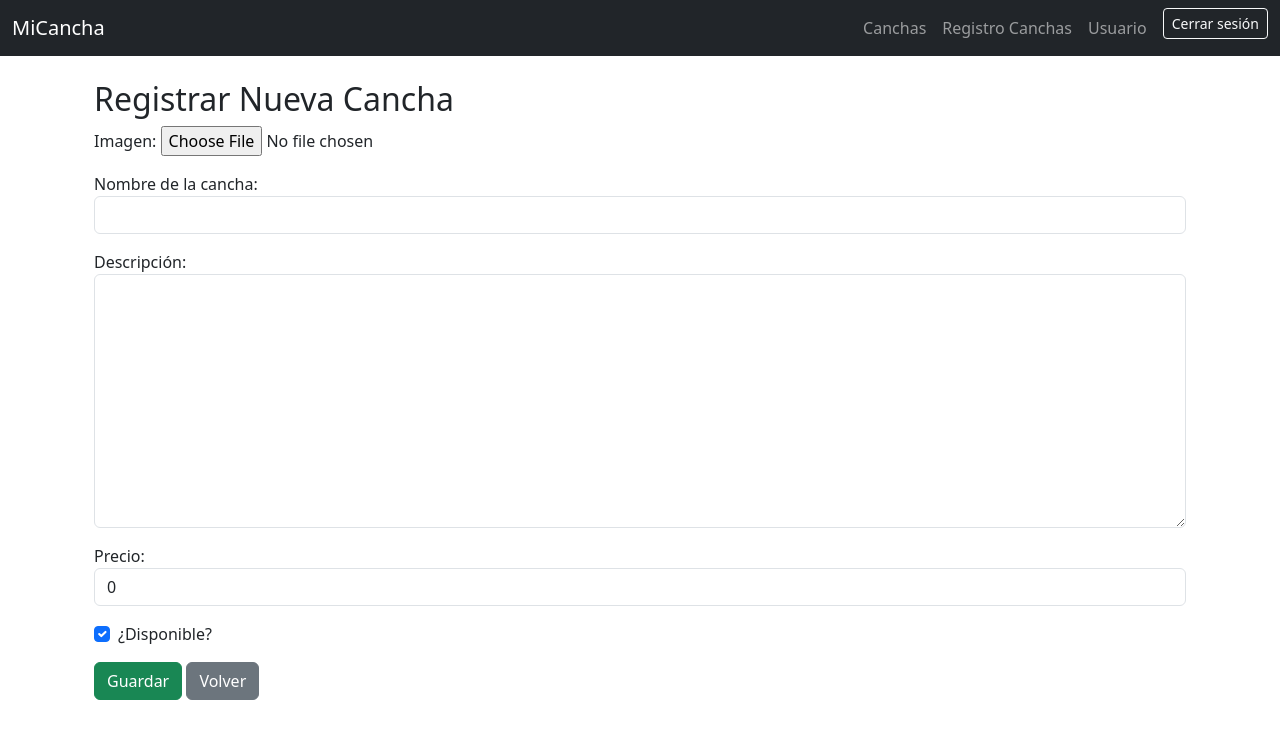
After one commit to xMaclex/micancha, a Django app: page /registro_cancha/ in a window 1280 px wide. The commit adds this page. Shown: the top 739 px of the page. Run offline with Django 5.2, Linux system fonts and the light colour scheme; some libraries are stand-ins or nearby versions.

Commit message:
Modulos funcionando

```diff
--- a/micancha/urls.py
+++ b/micancha/urls.py
@@ -16,9 +16,14 @@ Including another URLconf
 """
 from django.contrib import admin
 from django.urls import path, include
+from django.conf import settings
+from django.conf.urls.static import static
 
 urlpatterns = [
     path('admin/', admin.site.urls),
     path('', include('reservas.urls')),
     path('usuarios/', include('usuarios.urls')),
 ]
+
+if settings.DEBUG:
+    urlpatterns += static(settings.MEDIA_URL, document_root=settings.MEDIA_ROOT)
--- /dev/null
+++ b/reservas/forms.py
@@ -0,0 +1,20 @@
+from django import forms
+from .models import Cancha
+
+
+class CanchaForm(forms.ModelForm):
+    class Meta :
+        model = Cancha
+        fields = ['nombre', 'descripcion', 'precio', 'disponible', 'imagen',]
+        widgets = {
+            'imagen': forms.ClearableFileInput(attrs={'class': 'form-control-file'}),
+            'nombre': forms.TextInput(attrs={'class': 'form-control'}),
+            'descripcion': forms.Textarea(attrs={'class': 'form-control'}),
+            'disponible': forms.CheckboxInput(attrs={'class': 'form-check-input'}),
+            'precio': forms.NumberInput(attrs={'class': 'form-control', 'step': '0.01'}),
+        }
+        labels = {
+            'nombre': 'Nombre de la cancha',
+            'descripcion': 'Descripción',
+            'disponible': '¿Disponible?',
+        }
--- a/reservas/models.py
+++ b/reservas/models.py
@@ -4,7 +4,9 @@ from django.db import models
 class Cancha(models.Model):
     nombre = models.CharField(max_length=100)
     descripcion = models.TextField()
+    precio = models.DecimalField(max_digits=8, decimal_places=2, default=0)
     disponible = models.BooleanField(default=True)
+    imagen = models.ImageField(upload_to="canchas/", blank=True, null=True)
 
     def __str__(self):
         return self.nombre
--- /dev/null
+++ b/reservas/templates/reservas/registro_cancha.html
@@ -0,0 +1,45 @@
+{% extends 'base.html' %}
+
+{% block content %}
+<div class="container mt-4">
+    <h2>Registrar Nueva Cancha</h2>
+    <form method="post" enctype="multipart/form-data">
+        {% csrf_token %}
+
+        <div class="mb-3">
+            {{ form.imagen.label_tag }}
+            {{ form.imagen }}
+        </div>
+
+        <div class="mb-3">
+            {{ form.nombre.label_tag }}
+            {{ form.nombre }}
+        </div>
+        <div class="mb-3">
+            {{ form.descripcion.label_tag }}
+            {{ form.descripcion }}
+        </div>
+
+        <div class="mb-3">
+            {{ form.precio.label_tag }}
+            {{ form.precio }}
+        </div>
+
+        <div class="form-check mb-3">
+            {{ form.disponible }}
+            {{ form.disponible.label_tag }}
+        </div>
+
+        <a
+        name=""
+        id=""
+        class="btn btn-success"
+        href="{% url 'lista_cancha' %}"
+        role="button"
+        >Guardar</a>
+
+
+        <a href="{% url 'lista_cancha' %}" class="btn btn-secondary">Volver</a>
+    </form>
+</div>
+{% endblock %}
--- a/reservas/urls.py
+++ b/reservas/urls.py
@@ -3,4 +3,5 @@ from . import views
 
 urlpatterns = [
     path('', views.lista_cancha, name='lista_cancha'),
+    path('registro_cancha/', views.registro_cancha, name='registro_cancha'),
 ]
--- a/reservas/views.py
+++ b/reservas/views.py
@@ -1,9 +1,19 @@
-from django.shortcuts import render
+from django.shortcuts import render, redirect
 from .models import Cancha
+from .forms import CanchaForm
+
 
 # Lista de canchas disponibles
 def lista_cancha(request):
     canchas = Cancha.objects.filter(disponible=True)
     return render(request, 'reservas/lista_cancha.html', {'canchas': canchas})
 
-# Detalle de una cancha específica
+def registro_cancha(request):
+    if request.method == 'GET':
+        form = CanchaForm(request.POST or None, request.FILES or None)
+        if form.is_valid():
+            form.save()
+            return redirect('lista_cancha')
+    else:
+        form = CanchaForm()
+    return render(request, 'reservas/registro_cancha.html', {'form': form})
--- a/usuarios/templates/base.html
+++ b/usuarios/templates/base.html
@@ -3,10 +3,12 @@
 <html lang="es">
 <head>
     <meta charset="UTF-8">
-    <title>{% block title %}Mi Cancha{% endblock %}</title>
+    <title>{% block title %}MiCancha{% endblock %}</title>
     <link href="https://cdn.jsdelivr.net/npm/bootstrap@5.3.2/dist/css/bootstrap.min.css" rel="stylesheet">
 </head>
 <body>
+
+    {% if request.path != '/usuarios/login/' and request.path != '/usuarios/registro/' %}
     <nav class="navbar navbar-expand-lg navbar-dark bg-dark">
         <div class="container-fluid">
             <a class="navbar-brand" href="{% url 'lista_cancha' %}">MiCancha</a>
@@ -23,15 +25,19 @@
                         <a class="nav-link" href="{% url 'registro_cancha' %}">Registro Canchas</a>
                     </li>
                     <li class="nav-item">
-                        <a class="nav-link" href="{% url 'registro_usuarios' %}">Usuario</a>
+                        <a class="nav-link" href="{% url 'editar_perfil' %}">Usuario</a>
                     </li>
                     <li class="nav-item">
-                        <a class="nav-link" href="{% url 'logout_usuarios' %}">Cierre Sesión</a>
+                        <form method="post" action="{% url 'logout' %}" class="d-flex ms-2">
+                            {% csrf_token %}
+                            <button type="submit" class="btn btn-outline-light btn-sm">Cerrar sesión</button>
+                        </form>
                     </li>
                 </ul>
             </div>
         </div>
     </nav>
+    {% endif %}
 
     <div class="container mt-4">
         {% block content %}{% endblock %}
--- a/usuarios/urls.py
+++ b/usuarios/urls.py
@@ -7,4 +7,5 @@ urlpatterns = [
     path('registro/', views.registro_usuario, name='registro'),
     path('login/', views.login_usuarios, name='login'),
     path('logout/', views.logout_usuarios, name='logout'),
+    path('perfil/', views.editar_perfil, name='editar_perfil'),
 ]
```
Also changed, not shown: micancha/settings.py (+6 -3 lines), reservas/templates/reservas/lista_cancha.html (+11 -0 lines), usuarios/forms.py (added, +11 -0 lines), usuarios/models.py (+13 -1 lines), usuarios/templates/usuarios/base.html (added, +33 -0 lines), usuarios/templates/usuarios/editar_perfil.html (added, +45 -0 lines), usuarios/views.py (+18 -1 lines), db.sqlite3, reservas/migrations/0002_cancha_imagen_cancha_precio.py (added), usuarios/migrations/0001_initial.py (added).
